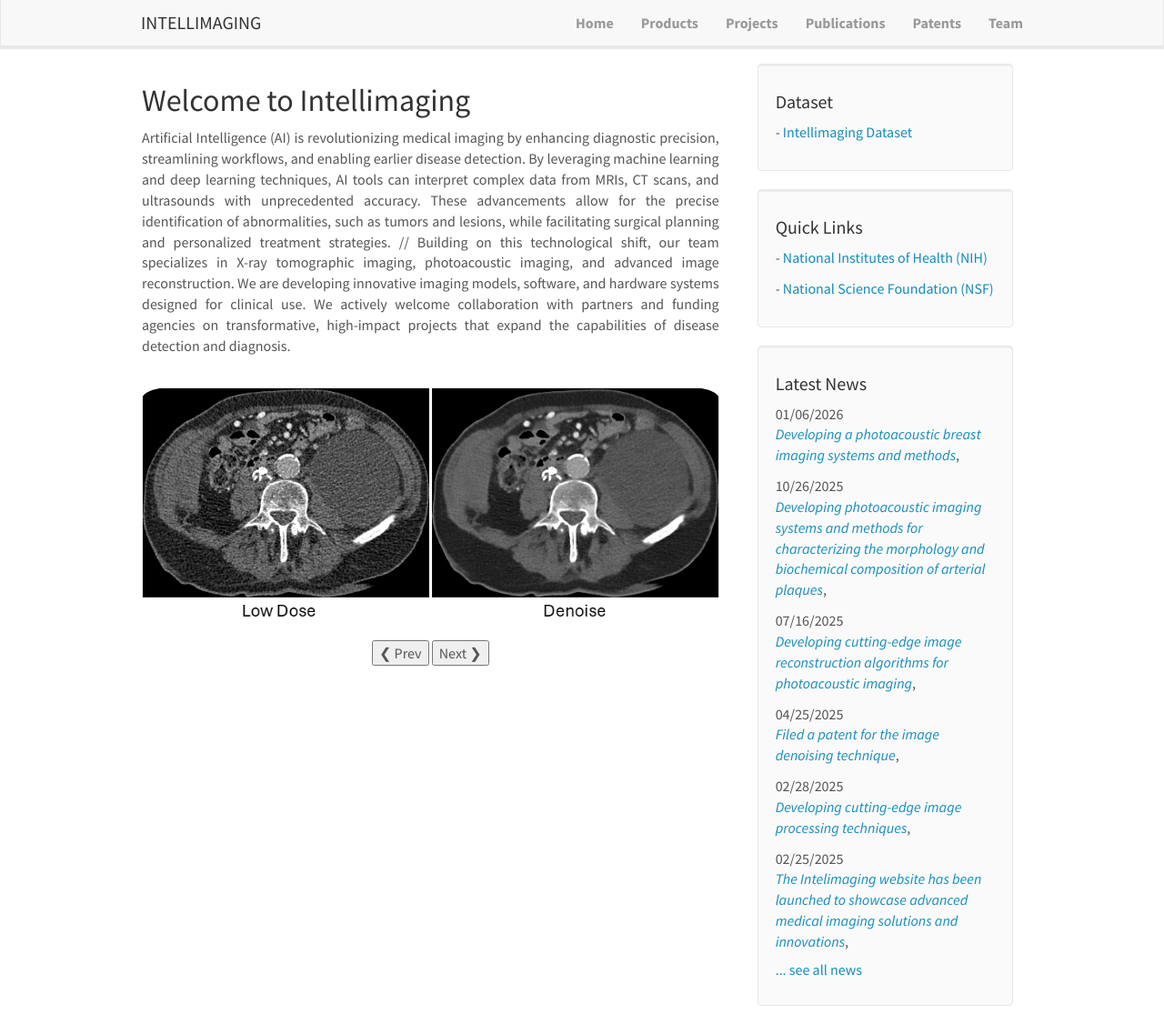
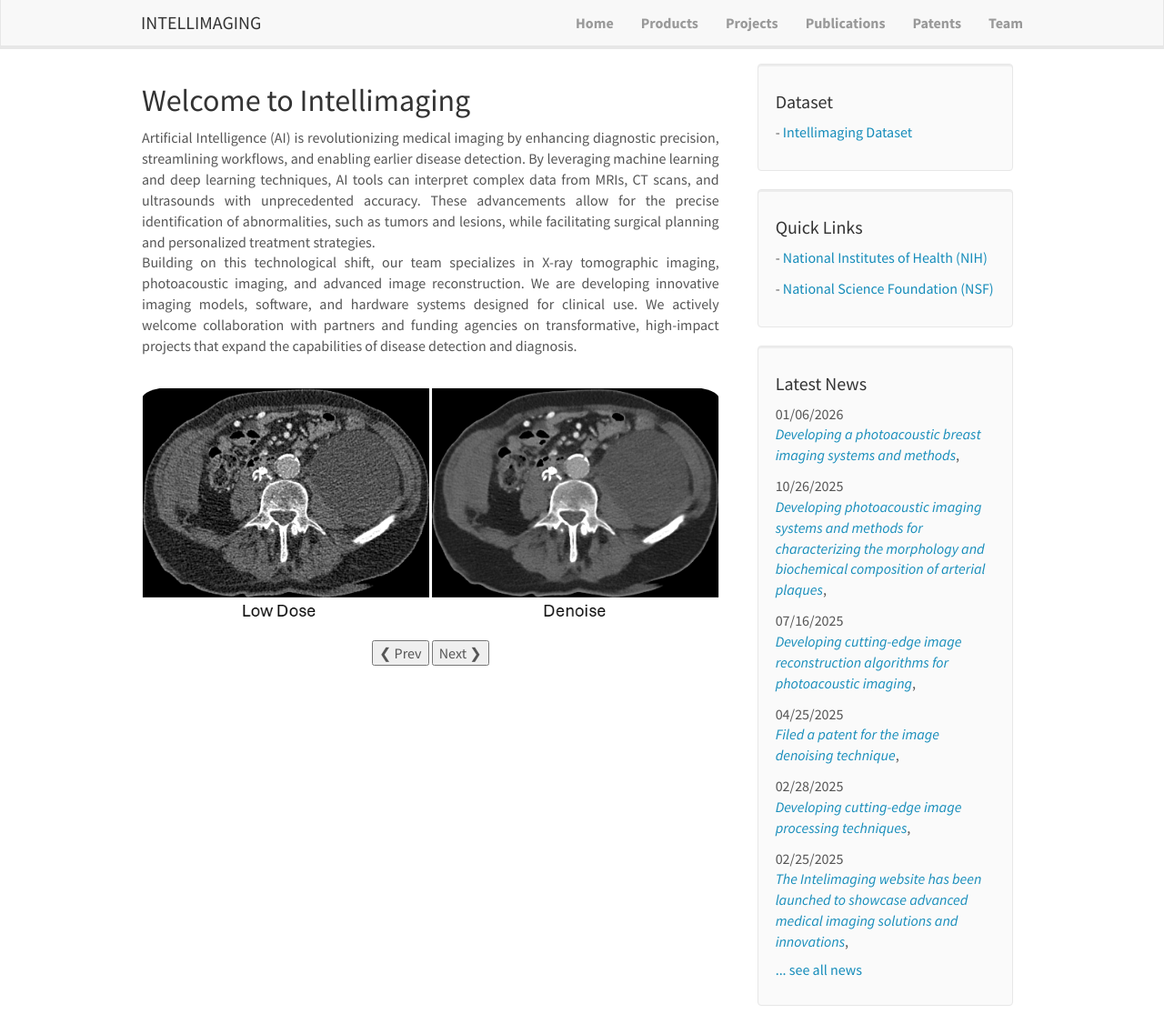
Before and after one commit to intellimaging/intellimaging.github.io, a Jekyll site: the page built from _pages/home.md, in a window 1280 px wide and 1126 px high. Shown: the whole window at 91% size. Built offline with Jekyll 4.4.1, drawn with Linux system fonts in a browser that asks for light colours.

Commit message:
Update home.md

```diff
--- a/_pages/home.md
+++ b/_pages/home.md
@@ -71,8 +71,7 @@ permalink: /
 </head>
 
 <body>
-<p style="text-align: justify;"> Artificial Intelligence (AI) is revolutionizing medical imaging by enhancing diagnostic precision, streamlining workflows, and enabling earlier disease detection. By leveraging machine learning and deep learning techniques, AI tools can interpret complex data from MRIs, CT scans, and ultrasounds with unprecedented accuracy. These advancements allow for the precise identification of abnormalities, such as tumors and lesions, while facilitating surgical planning and personalized treatment strategies.
-//
+<p style="text-align: justify;"> Artificial Intelligence (AI) is revolutionizing medical imaging by enhancing diagnostic precision, streamlining workflows, and enabling earlier disease detection. By leveraging machine learning and deep learning techniques, AI tools can interpret complex data from MRIs, CT scans, and ultrasounds with unprecedented accuracy. These advancements allow for the precise identification of abnormalities, such as tumors and lesions, while facilitating surgical planning and personalized treatment strategies.<br>
 Building on this technological shift, our team specializes in X-ray tomographic imaging, photoacoustic imaging, and advanced image reconstruction. We are developing innovative imaging models, software, and hardware systems designed for clinical use. We actively welcome collaboration with partners and funding agencies on transformative, high-impact projects that expand the capabilities of disease detection and diagnosis.</p>
 <br>
 <div class="image-gallery">
```
